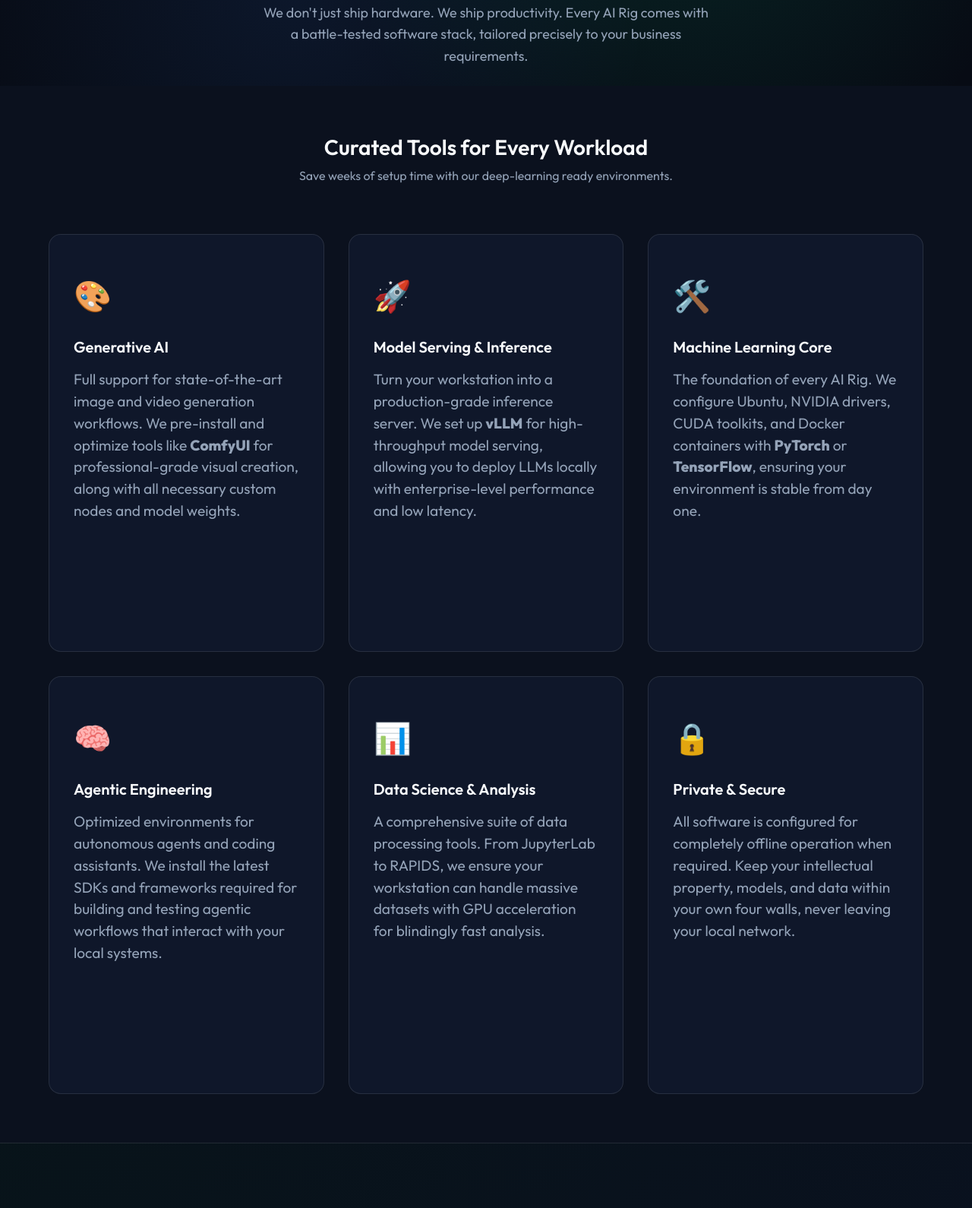
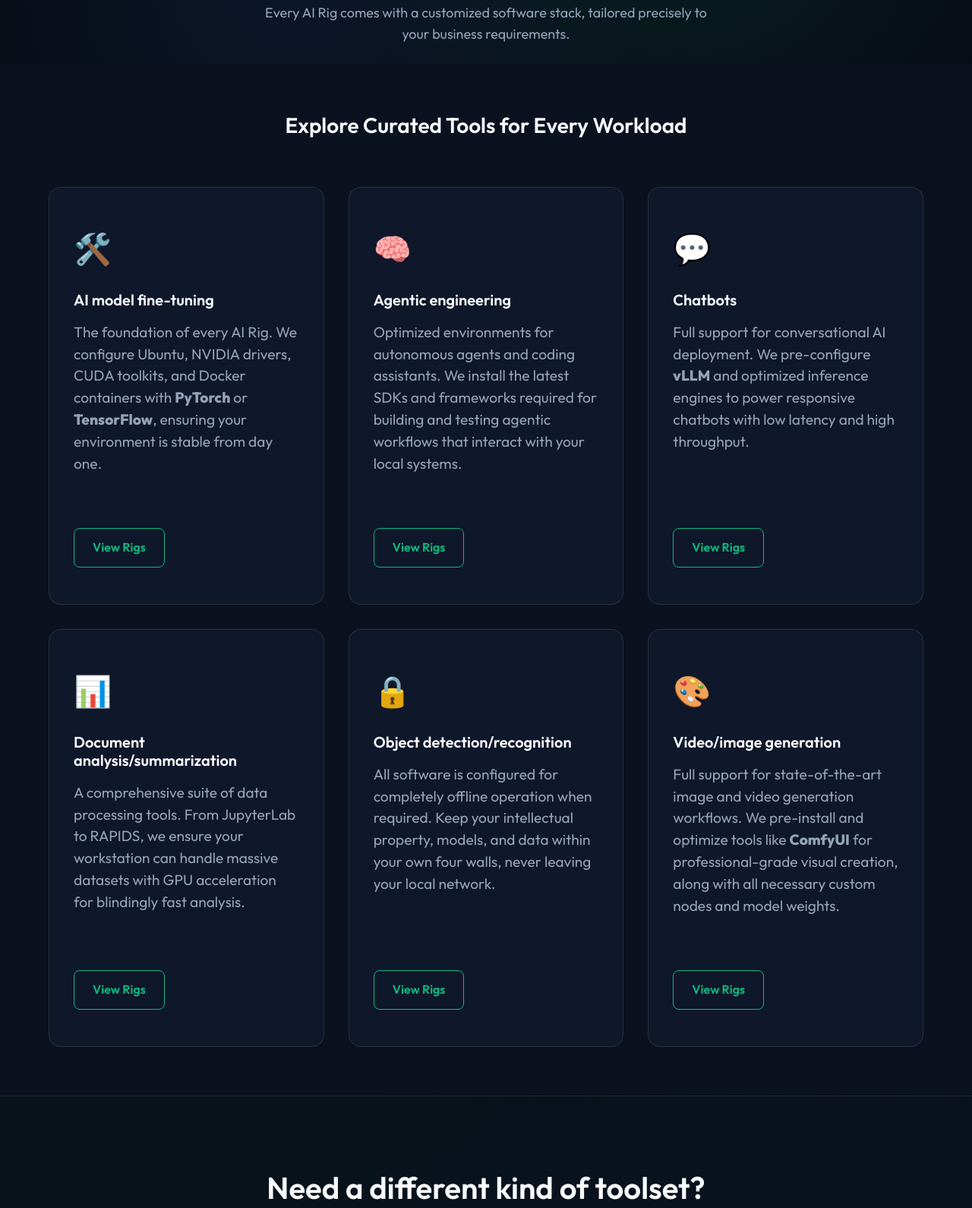
Before and after one commit to AI-Rigs/ai-rigs-website, a website built with Vite: page software.html in a window 1280 px wide. Shown: the part 313-1903 px from the top of the page at 76% size. Built offline with nearby package versions, Linux system fonts and the light colour scheme.

Commit message:
feat: implement URL-based filter pre-selection and update software page with categorized use cases and responsive grid layout

```diff
--- a/main.js
+++ b/main.js
@@ -484,6 +484,21 @@ document.addEventListener('DOMContentLoaded', () => {
       // Logic removed as per user request to remove the active filters bar
     }
 
+    // Handle URL parameters for pre-applied use case filters
+    const urlParams = new URLSearchParams(window.location.search);
+    const useCaseParam = urlParams.get('use-case');
+    if (useCaseParam) {
+      const checkbox = document.getElementById(useCaseParam);
+      if (checkbox && checkbox.classList.contains('use-case-cb')) {
+        checkbox.checked = true;
+        // The exclusive selection logic is in the 'change' listener,
+        // so we manually uncheck others since we're setting it before the initial call.
+        modalityCheckboxes.forEach(cb => {
+          if (cb !== checkbox) cb.checked = false;
+        });
+      }
+    }
+
     // Initial sort
     applyFiltersAndSort();
   }
--- a/software.html
+++ b/software.html
@@ -50,7 +50,7 @@
         for every workload.
       </h1>
       <p class="hero-subtitle">
-        We don't just ship hardware. We ship productivity. Every AI Rig comes with a battle-tested software stack,
+        Every AI Rig comes with a customized software stack,
         tailored precisely to your business requirements.
       </p>
     </div>
@@ -60,63 +60,75 @@
   <section class="features" style="padding: 4rem 0;">
     <div class="container">
       <div class="section-heading text-center" style="margin-bottom: 4rem;">
-        <h2>Curated Tools for Every Workload</h2>
-        <p>Save weeks of setup time with our deep-learning ready environments.</p>
+        <h2>Explore Curated Tools for Every Workload</h2>
       </div>
 
       <div class="features-grid">
         <div class="feature-card">
-          <div class="feature-icon">🎨</div>
-          <h3>Generative AI</h3>
-          <p>Full support for state-of-the-art image and video generation workflows. We pre-install and optimize tools
-            like <strong>ComfyUI</strong> for professional-grade visual creation, along with all necessary custom nodes
-            and model weights.</p>
-        </div>
-
-        <div class="feature-card">
-          <div class="feature-icon">🚀</div>
-          <h3>Model Serving & Inference</h3>
-          <p>Turn your workstation into a production-grade inference server. We set up <strong>vLLM</strong> for
-            high-throughput model serving, allowing you to deploy LLMs locally with enterprise-level performance and low
-            latency.</p>
-        </div>
-
-        <div class="feature-card">
           <div class="feature-icon">🛠️</div>
-          <h3>Machine Learning Core</h3>
+          <h3>AI model fine-tuning</h3>
           <p>The foundation of every AI Rig. We configure Ubuntu, NVIDIA drivers, CUDA toolkits, and Docker containers
             with <strong>PyTorch</strong> or <strong>TensorFlow</strong>, ensuring your environment is stable from day
             one.</p>
+          <a href="rigs.html?use-case=uc-finetune" class="btn btn-outline"
+            style="margin-top: auto; align-self: flex-start;">View Rigs</a>
         </div>
 
         <div class="feature-card">
           <div class="feature-icon">🧠</div>
-          <h3>Agentic Engineering</h3>
+          <h3>Agentic engineering</h3>
           <p>Optimized environments for autonomous agents and coding assistants. We install the latest SDKs and
             frameworks required for building and testing agentic workflows that interact with your local systems.</p>
+          <a href="rigs.html?use-case=uc-agentic" class="btn btn-outline"
+            style="margin-top: auto; align-self: flex-start;">View Rigs</a>
+        </div>
+
+        <div class="feature-card">
+          <div class="feature-icon">💬</div>
+          <h3>Chatbots</h3>
+          <p>Full support for conversational AI deployment. We pre-configure <strong>vLLM</strong> and optimized
+            inference
+            engines to power responsive chatbots with low latency and high throughput.</p>
+          <a href="rigs.html?use-case=uc-chatbot" class="btn btn-outline"
+            style="margin-top: auto; align-self: flex-start;">View Rigs</a>
         </div>
 
         <div class="feature-card">
           <div class="feature-icon">📊</div>
-          <h3>Data Science & Analysis</h3>
+          <h3>Document analysis/summarization</h3>
           <p>A comprehensive suite of data processing tools. From JupyterLab to RAPIDS, we ensure your workstation can
             handle massive datasets with GPU acceleration for blindingly fast analysis.</p>
+          <a href="rigs.html?use-case=uc-doc" class="btn btn-outline"
+            style="margin-top: auto; align-self: flex-start;">View Rigs</a>
         </div>
 
         <div class="feature-card">
           <div class="feature-icon">🔒</div>
-          <h3>Private & Secure</h3>
+          <h3>Object detection/recognition</h3>
           <p>All software is configured for completely offline operation when required. Keep your intellectual property,
             models, and data within your own four walls, never leaving your local network.</p>
+          <a href="rigs.html?use-case=uc-obj" class="btn btn-outline"
+            style="margin-top: auto; align-self: flex-start;">View Rigs</a>
+        </div>
+
+        <div class="feature-card">
+          <div class="feature-icon">🎨</div>
+          <h3>Video/image generation</h3>
+          <p>Full support for state-of-the-art image and video generation workflows. We pre-install and optimize tools
+            like <strong>ComfyUI</strong> for professional-grade visual creation, along with all necessary custom nodes
+            and model weights.</p>
+          <a href="rigs.html?use-case=uc-video" class="btn btn-outline"
+            style="margin-top: auto; align-self: flex-start;">View Rigs</a>
         </div>
       </div>
+    </div>
     </div>
   </section>
 
   <!-- Call to Action -->
   <section class="lead-section" style="padding: 6rem 0;">
     <div class="container text-center">
-      <h2 style="font-size: 2.5rem; margin-bottom: 1.5rem;">Need a specific toolset?</h2>
+      <h2 style="font-size: 2.5rem; margin-bottom: 1.5rem;">Need a different kind of toolset?</h2>
       <p
         style="font-size: 1.25rem; color: var(--text-muted); margin-bottom: 3rem; max-width: 700px; margin-left: auto; margin-right: auto;">
         Tell us about your proprietary workflows or niche requirements. Our engineers will research, test, and
--- a/style.css
+++ b/style.css
@@ -350,11 +350,23 @@ h4 {
 
 .features-grid {
   display: grid;
-  grid-template-columns: repeat(auto-fit, minmax(300px, 1fr));
+  grid-template-columns: repeat(3, 1fr);
   gap: 2rem;
   max-width: 1720px;
   margin: 0 auto;
   padding: 0 2rem;
+}
+
+@media (max-width: 992px) {
+  .features-grid {
+    grid-template-columns: repeat(2, 1fr);
+  }
+}
+
+@media (max-width: 600px) {
+  .features-grid {
+    grid-template-columns: 1fr;
+  }
 }
 
 .feature-card {
```
Also changed, not shown: index.html (+2 -2 lines).
